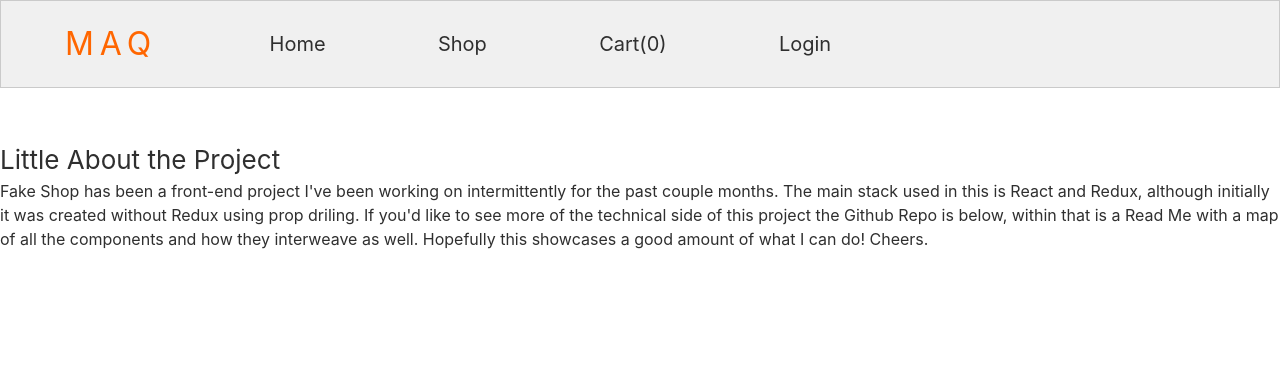
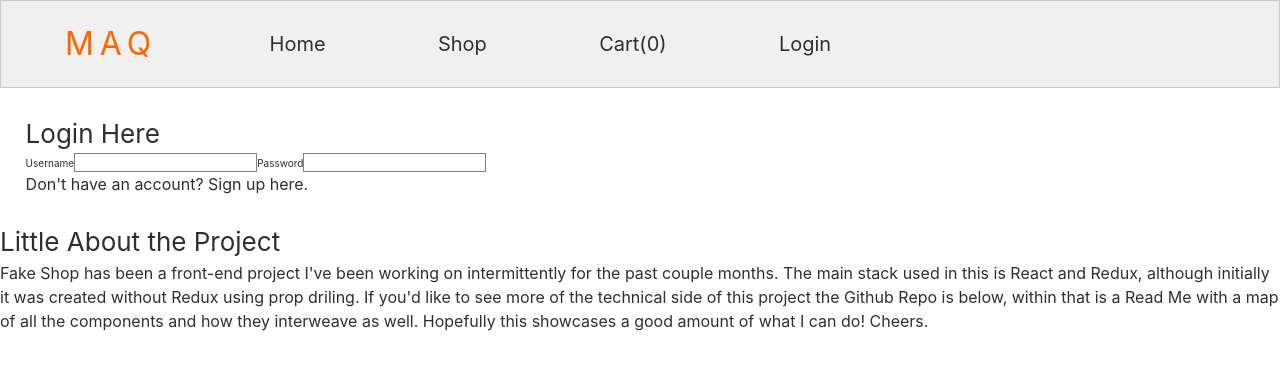
Before and after one commit to michaelquintdev/fake-shop, a React (Create React App) app: page /login in a window 1280 px wide. Shown: the top 370 px of the page. Built offline with nearby package versions, Linux system fonts and the light colour scheme; no server answers.

Commit message:
css grid added to the shop, added login routing and form

```diff
--- a/src/App.js
+++ b/src/App.js
@@ -2,6 +2,7 @@
 import React, { useEffect, useState } from 'react'
 import {Route, Link, Switch} from 'react-router-dom'
 import axios from 'axios'
+import Login from './components/Login'
 import Shop from './components/Shop'
 import Home from './components/Home'
 import Item from './components/Item'
@@ -83,6 +84,9 @@ function App() {
           <Route path = '/shop/:itemID'>
             <Item data = {data} addToCart = {addToCart}/>
           </Route>
+          <Route path = '/login'>
+            <Login />
+          </Route>
           <Route exact path = '/cart'>
             <Cart cart = {cart} submit = {submit} update = {updateForm} price = {price} removeFromCart = {removeFromCart}/>
           </Route>
--- /dev/null
+++ b/src/components/Login.js
@@ -0,0 +1,20 @@
+import React from 'react'
+
+function Login() {
+    return (
+        <div>
+            <h2>Login Here</h2>
+            <form>
+                <label>Username
+                    <input name = 'login' type = 'text' onChange = {null} value = {null}/>
+                </label>
+                <label>Password
+                    <input name = 'password' type = 'text' onChange = {null} value = {null}/>
+                </label>
+            </form>
+            <p>Don't have an account? Sign up here.</p>
+        </div>
+    )
+}
+
+export default Login
--- a/src/components/Shop.js
+++ b/src/components/Shop.js
@@ -5,7 +5,7 @@ import Card from './Card'
 function Shop(props) {
     const {data} = props
     return (
-        <div>
+        <div className = 'cards-container'>
             {data.map((item) => {
                 return <Card item = {item} key = {item.id}/>
             })}
```
